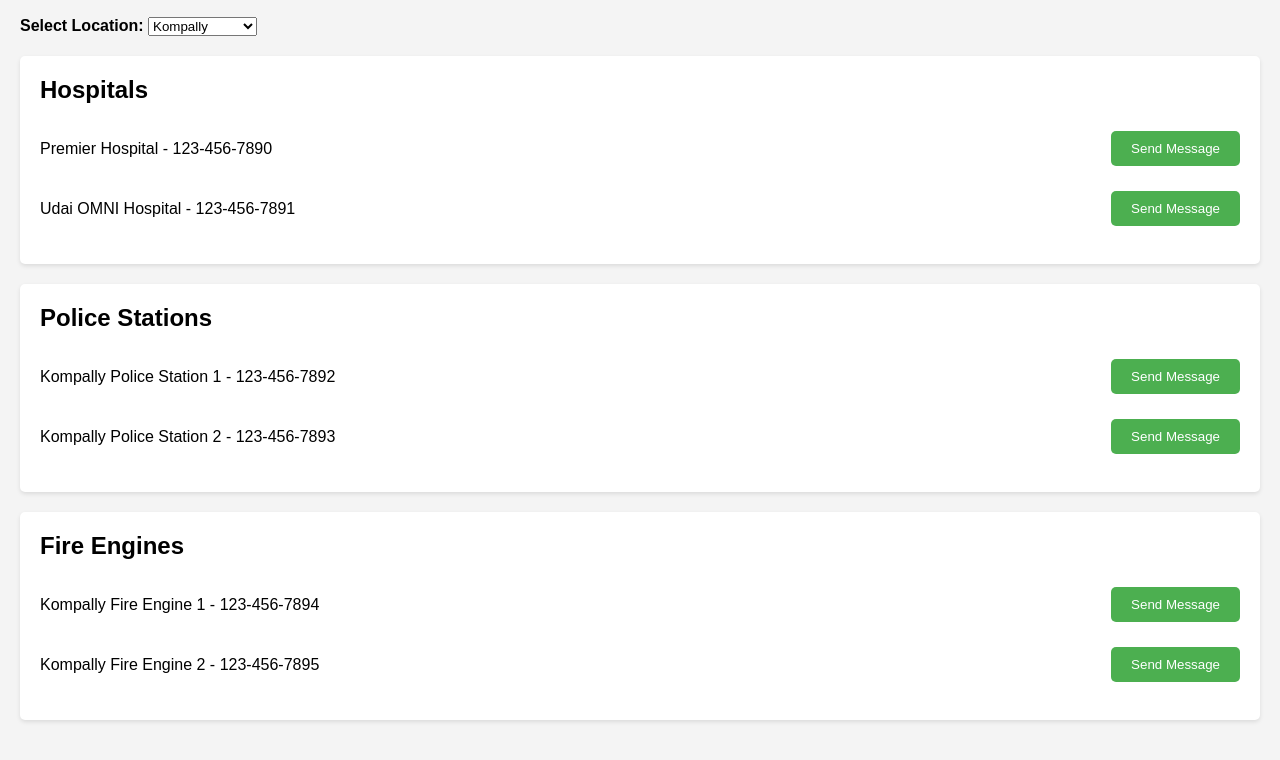
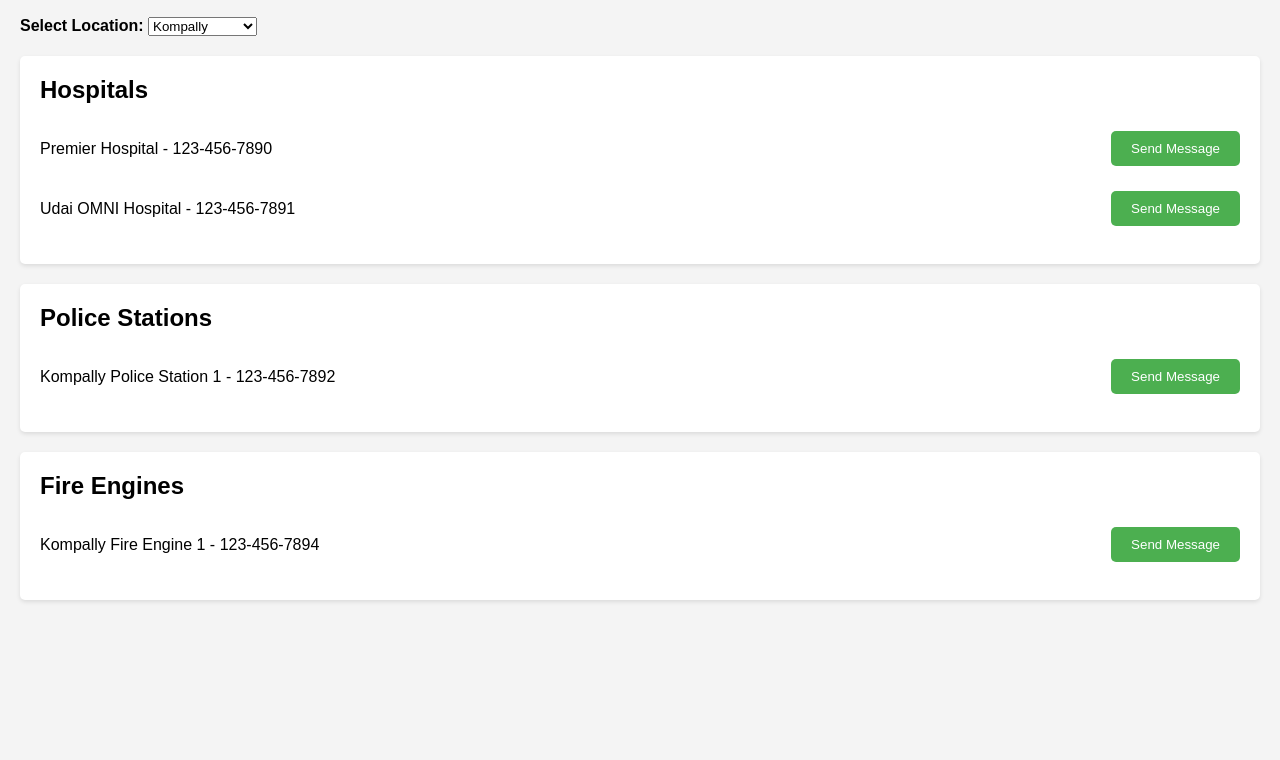
Before and after one commit to 6673csm/rtsr, a plain HTML site: page report-incident.html in a window 1280 px wide. Shown: the part 139-899 px from the top of the page. After the commit the page ends 800 px from the top, so only its background shows below. Drawn offline with Linux system fonts and the light colour scheme.

Commit message:
Update report-incident.html

```diff
--- a/report-incident.html
+++ b/report-incident.html
@@ -24,12 +24,14 @@
             align-items: center;
             justify-content: center;
         }
+
         .header h1 {
             margin: 0 20px;
             font-size: 36px;
             display: flex;
             align-items: center;
         }
+
         .header img {
             height: 50px;
             margin-right: 20px;
@@ -117,11 +119,9 @@
                 ],
                 police: [
                     { name: "Kompally Police Station 1", number: "123-456-7892" },
-                    { name: "Kompally Police Station 2", number: "123-456-7893" }
                 ],
                 fireEngines: [
                     { name: "Kompally Fire Engine 1", number: "123-456-7894" },
-                    { name: "Kompally Fire Engine 2", number: "123-456-7895" }
                 ]
             },
             medchal: {
@@ -131,81 +131,70 @@
                 ],
                 police: [
                     { name: "Medchal Police Station 1", number: "223-456-7892" },
-                    { name: "Medchal Police Station 2", number: "223-456-7893" }
                 ],
                 fireEngines: [
                     { name: "Medchal Fire Engine 1", number: "223-456-7894" },
-                    { name: "Medchal Fire Engine 2", number: "223-456-7895" }
                 ]
             },
             suchitra: {
                 hospitals: [
-                    { name: "Suchitra Hospital 1", number: "323-456-7890" },
-                    { name: "Suchitra Hospital 2", number: "323-456-7891" }
+                    { name: "Apollo Clinic Hospital", number: "323-456-7890" },
+                    { name: "Rainbow Children's Hospital", number: "323-456-7891" }
                 ],
                 police: [
                     { name: "Suchitra Police Station 1", number: "323-456-7892" },
-                    { name: "Suchitra Police Station 2", number: "323-456-7893" }
                 ],
                 fireEngines: [
                     { name: "Suchitra Fire Engine 1", number: "323-456-7894" },
-                    { name: "Suchitra Fire Engine 2", number: "323-456-7895" }
                 ]
             },
             kukatpally: {
                 hospitals: [
-                    { name: "Kukatpally Hospital 1", number: "123-456-7890" },
-                    { name: "Kukatpally Hospital 2", number: "123-456-7891" }
+                    { name: "Pinnacle Hospitals ", number: "123-456-7890" },
+                    { name: "Aster Prime Hospitals", number: "123-456-7891" }
                 ],
                 police: [
                     { name: "Kukatpally Police Station 1", number: "123-456-7892" },
-                    { name: "Kukatpally Police Station 2", number: "123-456-7893" }
                 ],
                 fireEngines: [
                     { name: "Kukatpally Fire Engine 1", number: "123-456-7894" },
-                    { name: "Kukatpally Fire Engine 2", number: "123-456-7895" }
                 ]
             },
             secunderabad: {
                 hospitals: [
-                    { name: "Secunderabad Hospital 1", number: "123-456-7890" },
-                    { name: "Secunderabad Hospital 2", number: "123-456-7891" }
+                    { name: "Yashoda Hospital", number: "123-456-7890" },
+                    { name: "KIMS Hospital", number: "123-456-7891" }
                 ],
                 police: [
                     { name: "Secunderabad Police Station 1", number: "123-456-7892" },
-                    { name: "Secunderabad Police Station 2", number: "123-456-7893" }
                 ],
                 fireEngines: [
                     { name: "Secunderabad Fire Engine 1", number: "123-456-7894" },
-                    { name: "Secunderabad Fire Engine 2", number: "123-456-7895" }
                 ]
             },
             pragathinagar: {
                 hospitals: [
-                    { name: "Pragathinagar Hospital 1", number: "123-456-7890" },
-                    { name: "Secunderabad Hospital 2", number: "123-456-7891" }
+                    { name: "Citizens Specialty Hospital", number: "123-456-7890" },
+                    { name: "Apollo Clinic Hospital", number: "123-456-7891" }
                 ],
                 police: [
                     { name: "Secunderabad Police Station 1", number: "123-456-7892" },
-                    { name: "Secunderabad Police Station 2", number: "123-456-7893" }
+
                 ],
                 fireEngines: [
                     { name: "Secunderabad Fire Engine 1", number: "123-456-7894" },
-                    { name: "Secunderabad Fire Engine 2", number: "123-456-7895" }
                 ]
             },
             uppal: {
                 hospitals: [
-                    { name: "Uppal Hospital 1", number: "123-456-7890" },
-                    { name: "uppal Hospital 2", number: "123-456-7891" }
+                    { name: "Sumithra Hospital", number: "123-456-7890" },
+                    { name: "Spark Hospitals", number: "123-456-7891" }
                 ],
                 police: [
                     { name: "Uppal Police Station 1", number: "123-456-7892" },
-                    { name: "Secunderabad Police Station 2", number: "123-456-7893" }
                 ],
                 fireEngines: [
                     { name: "Secunderabad Fire Engine 1", number: "123-456-7894" },
-                    { name: "Secunderabad Fire Engine 2", number: "123-456-7895" }
                 ]
             },
         };
```
